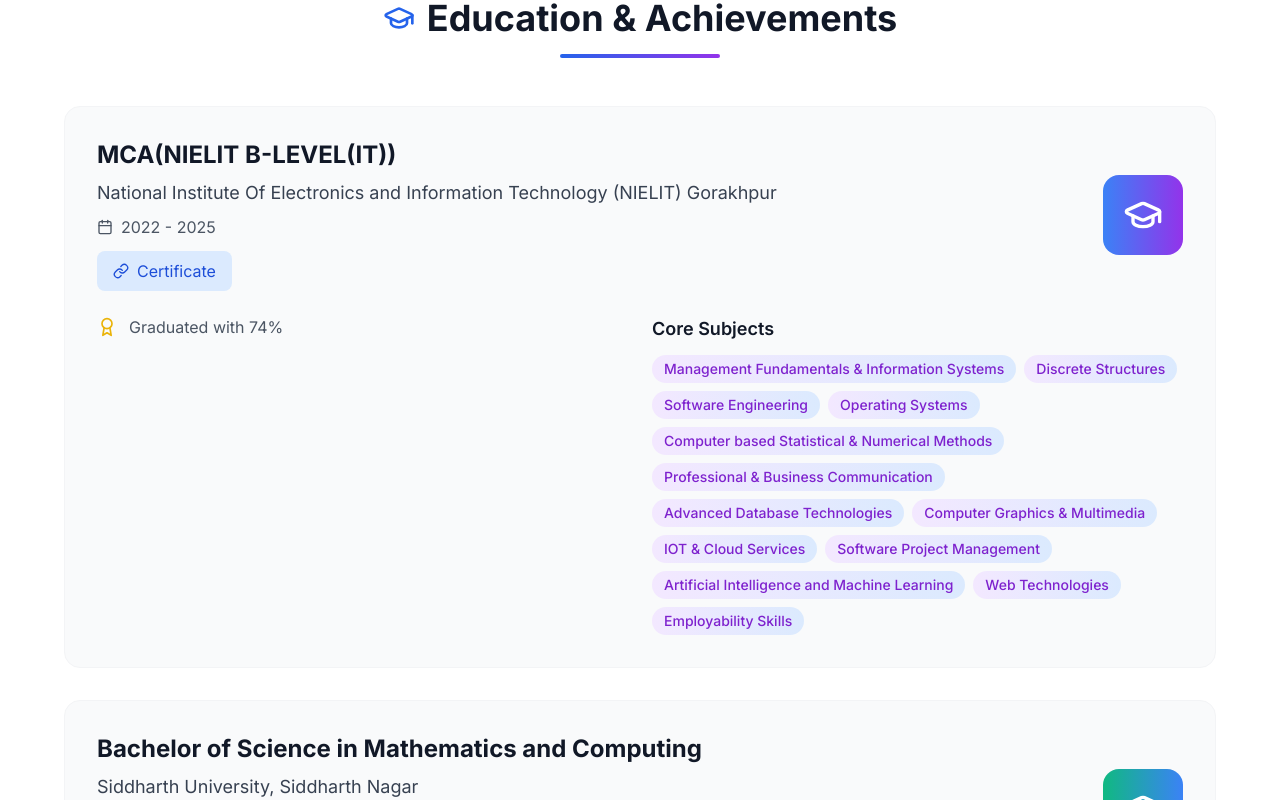
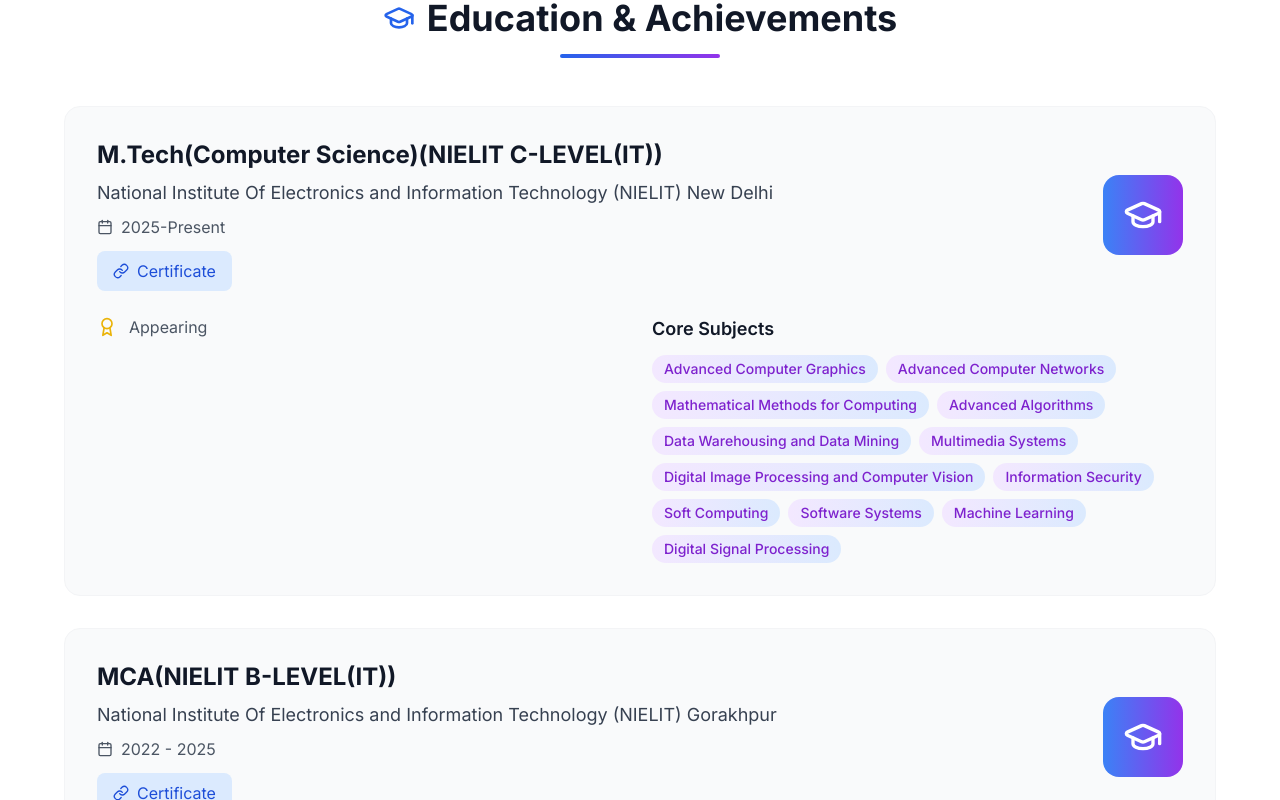
Before and after one commit to abhiGithub302/portfolio, a React (Vite) app: page / in a window 1280 px wide. Shown: the part 2400-3200 px from the top of the page. Built offline with nearby package versions, Linux system fonts and the light colour scheme.

Commit message:
add m.tech contents

```diff
--- a/src/components/About.tsx
+++ b/src/components/About.tsx
@@ -103,6 +103,35 @@
   ];
 
   const education = [
+    {
+      degree: 'M.Tech(Computer Science)(NIELIT C-LEVEL(IT))',
+      institution: 'National Institute Of Electronics and Information Technology (NIELIT) New Delhi',
+      year: '2025-Present',
+      achievements: [
+        'Appearing',
+        // 'Research in Machine Learning and AI',
+        // 'Published 3 papers in top-tier conferences',
+        // 'Teaching Assistant for Advanced Algorithms'
+      ],
+      coreSubjects: [
+        'Advanced Computer Graphics  ',
+        'Advanced Computer Networks ',
+        'Mathematical Methods for Computing  ',
+        'Advanced Algorithms ',
+        'Data Warehousing and Data Mining ',
+        'Multimedia Systems  ',
+        'Digital Image Processing and Computer Vision  ',
+        'Information Security ',
+        'Soft Computing ',
+        'Software Systems  ',
+        'Machine Learning',
+        'Digital Signal Processing '
+
+      ],
+      link: '',
+      linkText: 'Certificate',
+      color: 'from-blue-500 to-purple-600'
+    },
     {
       degree: 'MCA(NIELIT B-LEVEL(IT))',
       institution: 'National Institute Of Electronics and Information Technology (NIELIT) Gorakhpur',
```
